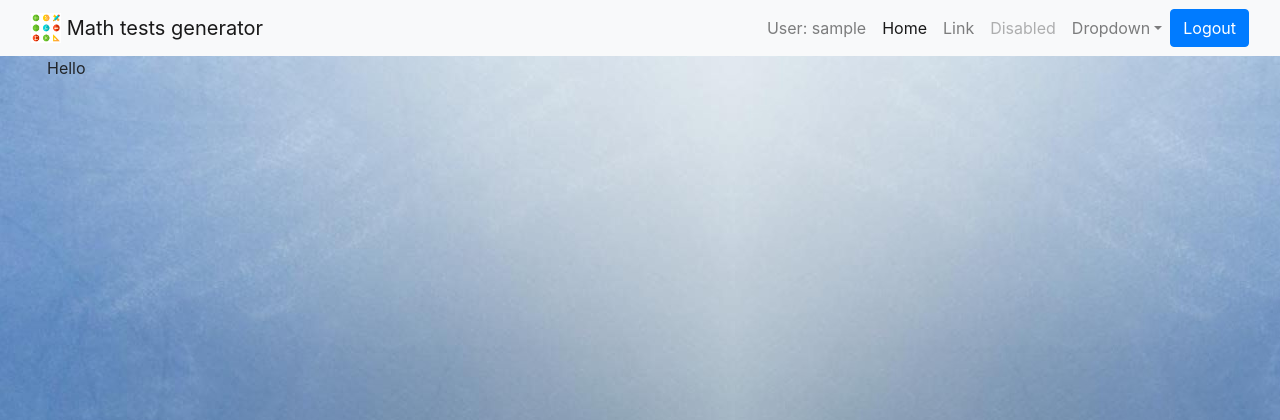
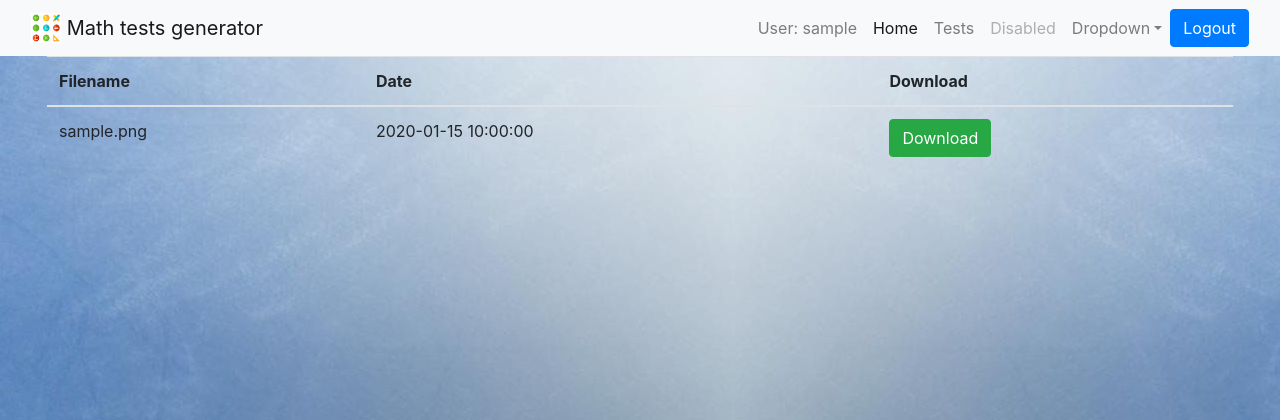
Before and after one commit to piotrw777/FinalProject_cs50, a Flask app: page /generate in a window 1280 px wide. Shown: the top 420 px of the page. Run offline with Flask 3, Linux system fonts and the light colour scheme; the visitor is signed in with stand-in values (Sample User, id 1); tables that the repository leaves empty hold one stand-in row (values such as "Sample post"); some libraries are stand-ins or nearby versions.

Commit message:
Download feature

```diff
--- a/app.py
+++ b/app.py
@@ -1,5 +1,5 @@
 import os
-from flask import Flask, flash, get_flashed_messages, redirect, render_template, request, session, url_for
+from flask import Flask, flash, get_flashed_messages, redirect, render_template, request, session, url_for, send_from_directory
 from flask_session import Session
 # from tempfile import mkdtemp
 from werkzeug.security import check_password_hash, generate_password_hash
@@ -164,8 +164,6 @@ def generate():
         # Get the filename from the form
         filename = request.form.get("filename")
 
-        # Get the filename of the generated PDF file
-
         # Create a PDF document
         doc = Document()
 
@@ -179,13 +177,6 @@ def generate():
         # Add the LaTeX code to the document
         doc.append(NoEscape(latex_code))
 
-
-        # Get the current date and time
-        now = datetime.now()
-
-        # Format the date and time as a string
-        date_str = now.strftime('%Y-%m-%d_%H-%M-%S')
-
         # Generate PDF
         try:
             username_dir=session["username"]
@@ -195,25 +186,44 @@ def generate():
             return redirect('/error')
 
         new_test = Tests(userid=session["user_id"], filename=filename, code = latex_code, date=datetime.now())
+
         db.session.add(new_test)
         db.session.commit()
 
-        # Get the filename of the generated PDF file
-        #pdf_filename = f'{fname}.pdf'
+    # Get the filename of the generated PDF file
+    #pdf_filename = f'{fname}.pdf'
 
-        # Get the size of the generated PDF file
-        #pdf_size = os.stat(pdf_filename).st_size
+    # Get the size of the generated PDF file
+    #pdf_size = os.stat(pdf_filename).st_size
 
-        # Get the modification time of the generated PDF file
-        #pdf_date = datetime.fromtimestamp(os.path.getmtime(pdf_filename)).strftime('%Y-%m-%d %H:%M:%S')
+    # Get the modification time of the generated PDF file
+    #pdf_date = datetime.fromtimestamp(os.path.getmtime(pdf_filename)).strftime('%Y-%m-%d %H:%M:%S')
 
-        # Render the success template with the link to the PDF file and the file size and date
-        #return render_template('success.html', pdf_filename=pdf_filename, pdf_size=pdf_size, pdf_date=pdf_date)
+    # Render the success template with the link to the PDF file and the file size and date
+    #return render_template('success.html', pdf_filename=pdf_filename, pdf_size=pdf_size, pdf_date=pdf_date)
+
+    tests  = Tests.query.filter_by(userid = session["user_id"]).all()
+    tests_pom = []
+
+    for test in tests:
+        tests_pom.append(test.__dict__)
+        tests_pom[-1]["date"] = tests_pom[-1]["date"].strftime('%Y-%m-%d %H:%M:%S')
 
 
-        return render_template("tests.html", latex_code = latex_code)
-    else:
-        return render_template("tests.html")
+    return render_template("tests.html", tests = tests)
+
+
+@app.route('/download_pdf')
+def download_pdf():
+    # Get the PDF filename from the request
+    filename = request.args.get('filename')
+
+    # Send the PDF file to the user
+    try:
+        return send_from_directory(os.getcwd(), filename, as_attachment=True)
+    except Exception as e:
+        # There was an error sending the PDF file, so redirect the user to the error page
+        return redirect('/error')
 
 
 if __name__ == '__main__':
--- a/static/script.js
+++ b/static/script.js
@@ -1,20 +1,12 @@
 function addEventListeners() {
-    //const username = document.getElementById("username");
-    //const usernameValid = document.getElementById("username-valid");
-
-    //no tick at the beginning
-    //usernameValid.style.display = "none";
-
-    //username.addEventListener("input", function(){
-//
-    //});
-
-    //closing alerts
-    let closeButton = document.querySelector('.close');
-
-    closeButton.addEventListener('click', function() {
-    document.querySelector('.alert').remove();
-});
-}
+    document.querySelectorAll('.download-button').forEach(
+        function(button) {
+            button.onclick = function() {
+                button.innerHTML = button.id;
+                window.location.assign('/download_pdf?filename=' + button.id);
+            }
+        }
+    )
+};
 
 document.addEventListener('DOMContentLoaded', addEventListeners);
--- a/templates/index.html
+++ b/templates/index.html
@@ -10,7 +10,7 @@
     <form action="/generate" method="post">
       <div class="form-group">
         <label for="filename">Filename</label>
-        <input type="text" class="form-control" id="filename" placeholder="Test 1" name="filename">
+        <input type="text" class="form-control" id="filename" placeholder="Test 1" name="filename" required>
       </div>
       <div class="form-group">
         <label for="exampleFormControlSelect1">Number of groups</label>
@@ -24,7 +24,7 @@
       </div>
       <div class="form-group">
         <label for="LateXCode">Example textarea</label>
-        <textarea class="form-control" id="LateXCode" rows="3" name="latex_code">
+        <textarea class="form-control" id="LateXCode" rows="3" name="latex_code" required>
 Imię i nazwisko: ...................................................
 
 Grupa: ........
--- a/templates/layout.html
+++ b/templates/layout.html
@@ -51,10 +51,10 @@
                   <a class="nav-link" href="#">User: {{ session["username"] }}</a>
                 </li>
                   <li class="nav-item">
-                    <a class="nav-link active" aria-current="page" href="#">Home</a>
+                    <a class="nav-link active" aria-current="page" href="/">Home</a>
                   </li>
                   <li class="nav-item">
-                    <a class="nav-link" href="#">Link</a>
+                    <a class="nav-link" href="/generate">Tests</a>
                   </li>
                   <li class="nav-item">
                     <a class="nav-link disabled">Disabled</a>
--- a/templates/tests.html
+++ b/templates/tests.html
@@ -5,7 +5,22 @@
 {% endblock %}
 
 {% block main %}
-    <p>
-        Hello {{latex_code}}
-    </p>
+<table class="table">
+    <thead>
+        <tr>
+            <th class="text-start">Filename</th>
+            <th class="text-end">Date</th>
+            <th class="text-end">Download</th>
+        </tr>
+    </thead>
+    <tbody>
+{% for test in tests %}
+        <tr>
+            <td class="text-start">{{ test["filename"] }}</td>
+            <td class="text-end">{{ test["date"] }}</td>
+            <td><button type="button" class="btn btn-success download-button" id = "{{test["filename"]}}">Download</button></td>
+        </tr>
+{% endfor %}
+    </tbody>
+</table>
 {% endblock %}
```
Also changed, not shown: README.md, 1 other file.
